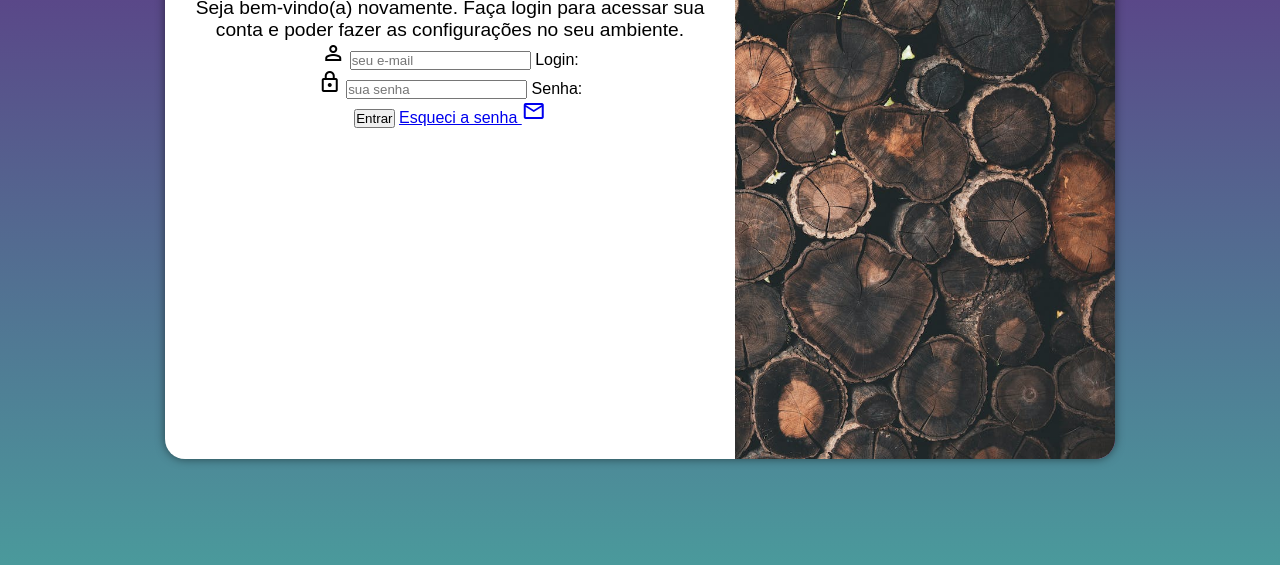
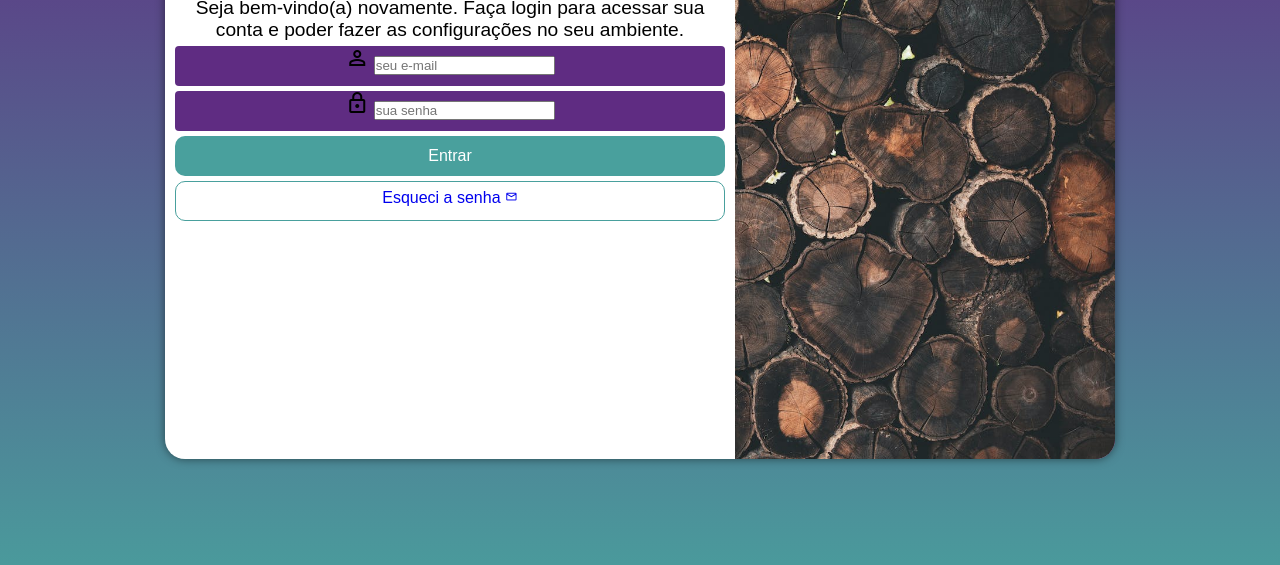
Before and after one commit to CleoSantos/projeto-login, a plain HTML site: page index.html in a window 1280 px wide. Shown: the part 191-756 px from the top of the page. Drawn offline with nearby package versions, Linux system fonts and the light colour scheme.

Commit message:
Estilizando algumas partes do codigo

```diff
--- a/estilos/style.css
+++ b/estilos/style.css
@@ -65,3 +65,49 @@
 div#formulario > p{
     font-size: 0.8em;
 }
+
+form > input[type=submit]{
+    display: block;
+    font-size: 1em;
+    width: 100%;
+    height: 40px;
+    background-color: var(--cor1);
+    color: white;
+    border:none;
+    border-radius: 10px;
+    cursor: pointer;
+}
+form >input[type=submit]:hover{
+    background-color: #2d6462;
+}
+form > a.botao{
+    display: block;
+    text-align: center;
+    padding-top: 7px;
+    margin-top: 5px;
+    width: 100%;
+    height: 40px;
+    font-size: 1em;
+    background-color: white;
+    border-radius: 10px;
+    text-decoration: none;
+    border: 1px solid #49a09d;
+}
+
+form > a.botao:hover{
+    background-color: #49a09d;
+}
+
+form > a.botao > span{
+    font-size: 0.8em;
+}
+form > div.campo{
+    background-color: #5f2c82;
+    display: block;
+    height: 40px;
+    border-radius: 4px;
+    margin: 5px 0px;
+}
+div.campo > label{
+    display: none;
+}
--- a/index.html
+++ b/index.html
@@ -37,7 +37,7 @@
                         <label for="isenha">Senha: </label>
                     </div>
                     <input type="submit" value="Entrar">
-                    <a href="esqueci.html">Esqueci a senha <span class="material-symbols-outlined">
+                    <a href="esqueci.html" class="botao">Esqueci a senha <span class="material-symbols-outlined">
                         mail
                         </span></a>
                 </form>
```
